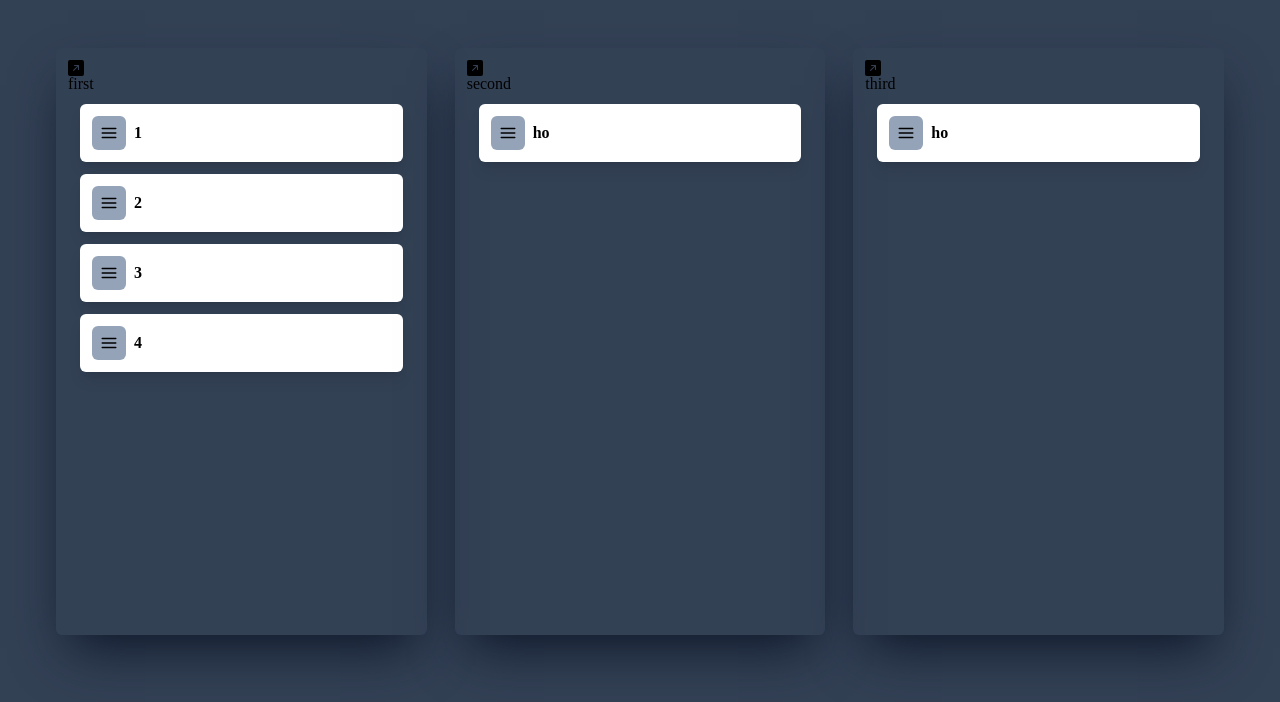
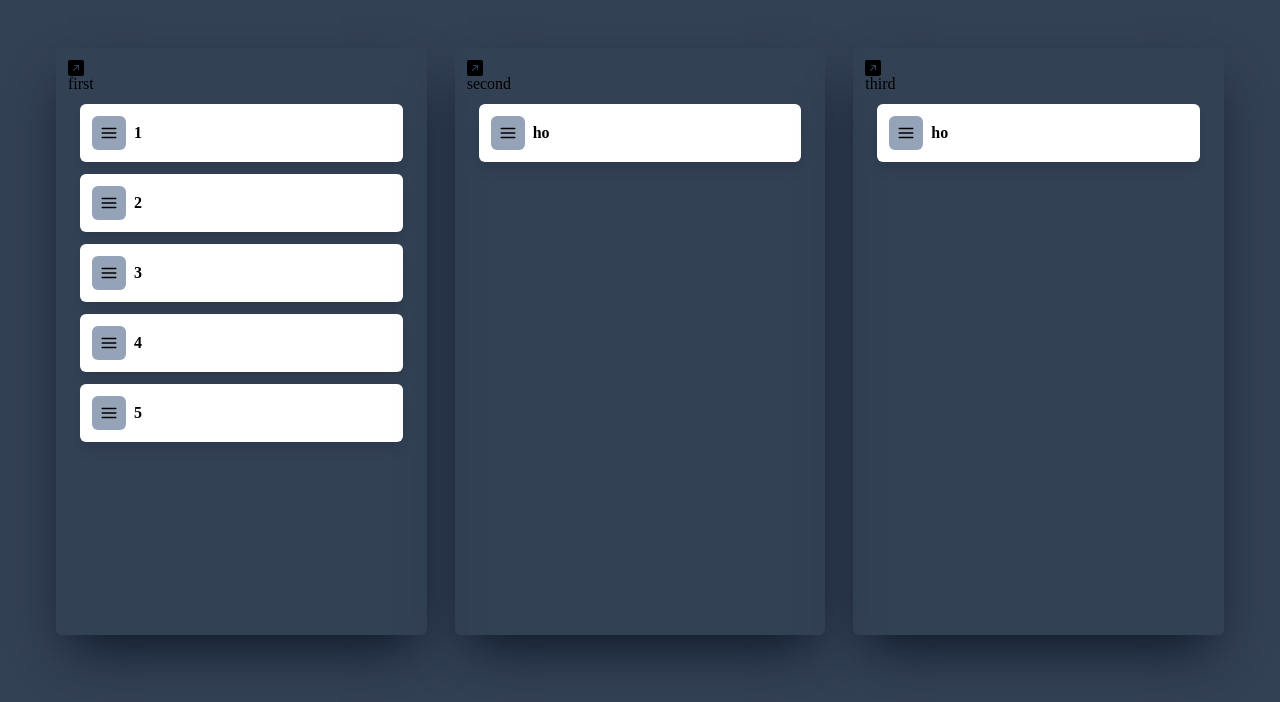
Before and after one commit to hotteokButler/react_2w_challenge, a React (Vite) app in the folder kanban_board/: page / in a window 1280 px wide. Shown: the top 702 px of the page. Built offline with nearby package versions, Linux system fonts and the light colour scheme.

Commit message:
Move Droppable elems into DragDropContext
- 보드 간 elem이동 위해 같은 context안으로 이동
  (context별로 각각의  안의 droppable elem 위치 이동 인식)

```diff
--- a/kanban_board/src/App.tsx
+++ b/kanban_board/src/App.tsx
@@ -2,35 +2,38 @@ import React, { useState } from 'react';
 import { DragDropContext, Draggable } from 'react-beautiful-dnd';
 import StrictModeDroppable from '@/components/StrictModeDroppable';
 import BoardList from '@/components/BoardList';
-import Card from './components/Card';
-
-const toDos = ['1', '2', '3', '4'];
+import Card from '@/components/Card';
+import { useRecoilState } from 'recoil';
+import { listState } from '@/recoil/atoms';
 
 function App() {
-  const onDragEnd = () => {};
+  const [lists, setLists] = useRecoilState(listState);
+  const onDragEnd = (args: any) => {
+    console.log(args);
+  };
 
   return (
     <div className='wrap'>
       <DragDropContext onDragEnd={onDragEnd}>
-        <StrictModeDroppable droppableId='before'>
+        <StrictModeDroppable droppableId='one'>
           {(provided) => {
             return (
               <BoardList
                 provided={provided}
                 bd_obj={{ bd_color: 'bg-rose-50', bd_title: 'first', bd_title_color: 'text-violet-600' }}
               >
-                {toDos.map((elem, idx) => (
-                  <Draggable draggableId={elem} index={idx} key={idx}>
-                    {(provided) => <Card provided={provided} text={elem} />}
-                  </Draggable>
-                ))}
+                {lists &&
+                  lists.map((elem, idx) => (
+                    <Draggable draggableId={elem} index={idx} key={idx}>
+                      {(provided) => <Card provided={provided} text={elem} />}
+                    </Draggable>
+                  ))}
               </BoardList>
             );
           }}
         </StrictModeDroppable>
-      </DragDropContext>
-      <DragDropContext onDragEnd={onDragEnd}>
-        <StrictModeDroppable droppableId='before'>
+
+        <StrictModeDroppable droppableId='two'>
           {(provided) => {
             return (
               <BoardList
@@ -44,9 +47,8 @@ function App() {
             );
           }}
         </StrictModeDroppable>
-      </DragDropContext>
-      <DragDropContext onDragEnd={onDragEnd}>
-        <StrictModeDroppable droppableId='before'>
+
+        <StrictModeDroppable droppableId='three'>
           {(provided) => {
             return (
               <BoardList
--- a/kanban_board/src/recoil/atoms.tsx
+++ b/kanban_board/src/recoil/atoms.tsx
@@ -1 +1,6 @@
 import { DefaultValue, atom, selector } from 'recoil';
+
+export const listState = atom({
+  key: 'lists',
+  default: ['1', '2', '3', '4','5'],
+});
--- a/kanban_board/vite.config.ts
+++ b/kanban_board/vite.config.ts
@@ -9,8 +9,6 @@ export default defineConfig({
     port: 3000,
   },
   resolve: {
-    alias: {
-      '@': path.resolve(__dirname, './src'),
-    },
+    alias: [{ find: '@', replacement: path.resolve(__dirname, './src') }],
   },
 });
```
